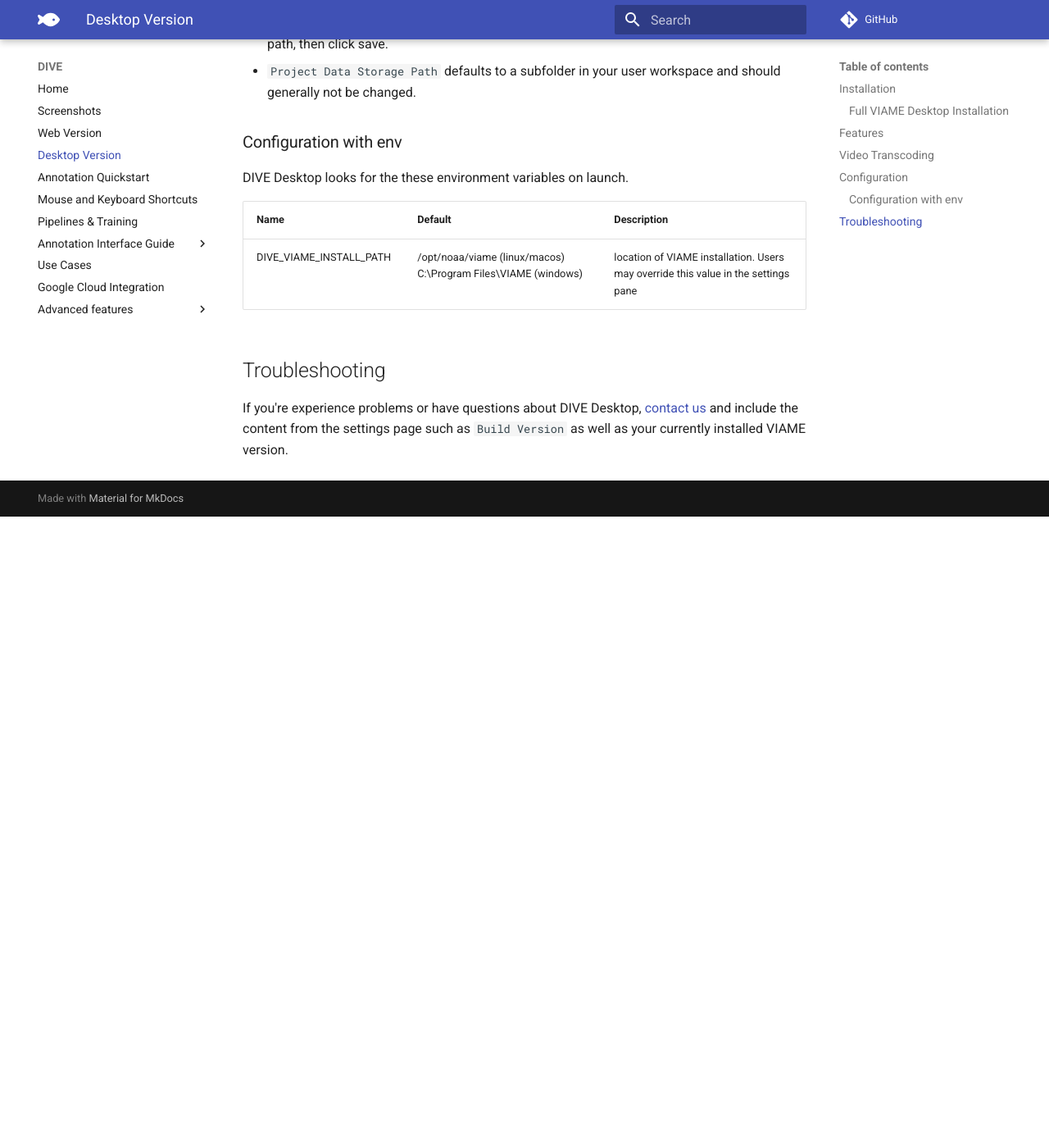
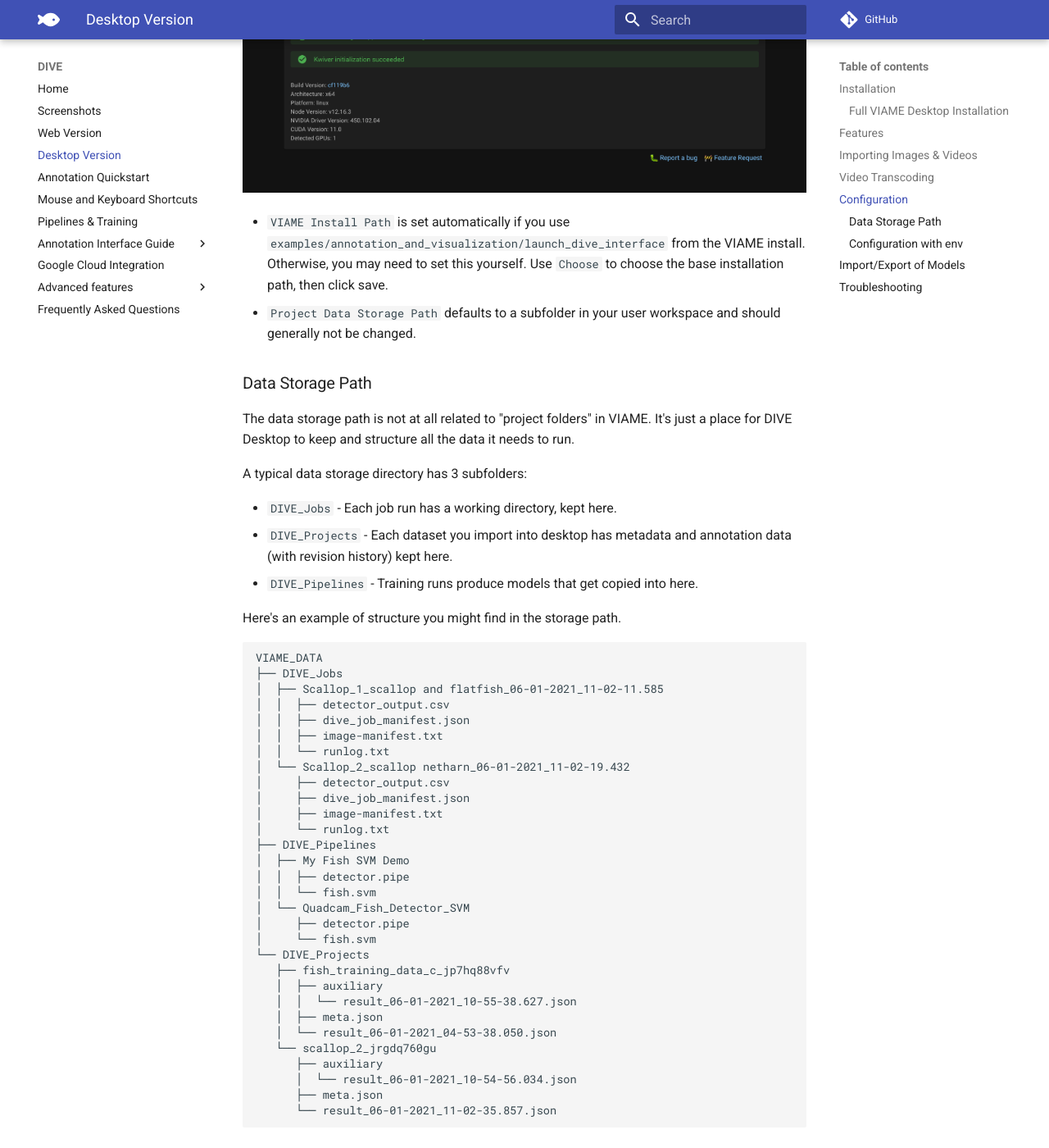
Before and after one commit to Kitware/dive, an MkDocs documentation site: the page built from docs/Dive-Desktop.md, in a window 1280 px wide and 1400 px high, scrolled down 2501 px. Shown: the whole window at 82% size. Built offline with MkDocs 1.6.1 and Material for MkDocs 9.7.7, drawn with Linux system fonts in a browser that asks for light colours; comment, search, counter and statistics services are not loaded; before the commit the page ends 3131 px from its top, so only the background shows below that; some of the changed text lies outside the part shown.

Commit message:
Update docs

````diff
--- a/docs/Dive-Desktop.md
+++ b/docs/Dive-Desktop.md
@@ -31,6 +29,15 @@ Full Windows and Linux support.  Annotation support for MacOS.
 * Annotate video and images on your computer (Instead of uploading to a server)
 * Run pipelines and training on multiple datasets using locally installed VIAME
 
+![images/Banner.png](images/Banner.png)
+
+## Importing Images & Videos
+
+* For video, DIVE will ask you to point directly to a file.
+* For images, DIVE Desktop imports **entire directories**.  That means all images from a single folder will be imported as a dataset.  You can use globbing to filter the contents of an image directory during import.
+
+**Annotation Files** - In either case, either a `*.csv` or a `result*.json` annotaton file should be located in the same directory as the source media, and will be automatically discovered during import.  Annotation files are not required.r
+
 ## Video Transcoding
 
 DIVE Desktop is an [Electron](https://www.electronjs.org/) application built on web technologies.  Certain video codecs require automatic transcoding to be usable.  Video will be transcoded unless _all_ the following conditions are met.
@@ -47,6 +54,51 @@ DIVE Desktop requires a local installation of the VIAME toolkit to run pipelines
 * `VIAME Install Path` is set automatically if you use `examples/annotation_and_visualization/launch_dive_interface` from the VIAME install.  Otherwise, you may need to set this yourself.  Use `Choose` to choose the base installation path, then click save.
 * `Project Data Storage Path` defaults to a subfolder in your user workspace and should generally not be changed.
 
+### Data Storage Path
+
+The data storage path is not at all related to "project folders" in VIAME.  It's just a place for DIVE Desktop to keep and structure all the data it needs to run.
+
+A typical data storage directory has 3 subfolders:
+
+* `DIVE_Jobs` - Each job run has a working directory, kept here.
+* `DIVE_Projects` - Each dataset you import into desktop has metadata and annotation data (with revision history) kept here.
+* `DIVE_Pipelines` - Training runs produce models that get copied into here.
+
+Here's an example of structure you might find in the storage path.
+
+``` text
+VIAME_DATA
+├── DIVE_Jobs
+│  ├── Scallop_1_scallop and flatfish_06-01-2021_11-02-11.585
+│  │  ├── detector_output.csv
+│  │  ├── dive_job_manifest.json
+│  │  ├── image-manifest.txt
+│  │  └── runlog.txt
+│  └── Scallop_2_scallop netharn_06-01-2021_11-02-19.432
+│     ├── detector_output.csv
+│     ├── dive_job_manifest.json
+│     ├── image-manifest.txt
+│     └── runlog.txt
+├── DIVE_Pipelines
+│  ├── My Fish SVM Demo
+│  │  ├── detector.pipe
+│  │  └── fish.svm
+│  └── Quadcam_Fish_Detector_SVM
+│     ├── detector.pipe
+│     └── fish.svm
+└── DIVE_Projects
+   ├── fish_training_data_c_jp7hq88vfv
+   │  ├── auxiliary
+   │  │  └── result_06-01-2021_10-55-38.627.json
+   │  ├── meta.json
+   │  └── result_06-01-2021_04-53-38.050.json
+   └── scallop_2_jrgdq760gu
+      ├── auxiliary
+      │  └── result_06-01-2021_10-54-56.034.json
+      ├── meta.json
+      └── result_06-01-2021_11-02-35.857.json
+```
+
 ### Configuration with env
 
 DIVE Desktop looks for the these environment variables on launch.
@@ -55,6 +107,29 @@ DIVE Desktop looks for the these environment variables on launch.
 | ---- | ------- | ----------- |
 | DIVE_VIAME_INSTALL_PATH | /opt/noaa/viame (linux/macos) C:\Program Files\VIAME (windows) | location of VIAME installation.  Users may override this value in the settings pane |
 
+## Import/Export of Models
+
+Trained models are kept in `${Project Data Storage Path}/DIVE_Pipelines` as described above.  Each model file consists of exactly 1 pipe file and some number of other model files.
+
+* The pipe file can be one of `detector.pipe`, `tracker.pipe`, or `generate.pipe`.
+* Other files can be `.zip`, `.svm`, `.lbl`, or `.cfg`.
+
+You can use exteranally trained models in DIVE by creating a folder containing these files.
+
 ## Troubleshooting
 
+> I imported some data, but I don't see my annotations
+
+See [Importing images and video above](#importing-images-videos).
+
+> ffmpeg not installed, please download and install VIAME Toolkit from the main page
+
+DIVE Desktop relies on an installtion of `ffmpeg` for transcoding videos and some images.  This tool comes with the VIAME installtion.  Verify your VIAME Install Base Path is correct.
+
+> Some VIAME canned pipelines are missing?
+
+If you don't see some pipelines you expect, you may not have installed the addons (also called Optional Patches) yet.  Download and install these based on the [VIAME installation docs](https://github.com/viame/VIAME#installations).
+
+> Other issues
+
 If you're experience problems or have questions about DIVE Desktop, [contact us](index.md#get-help) and include the content from the settings page such as `Build Version` as well as your currently installed VIAME version.
--- a/mkdocs.yml
+++ b/mkdocs.yml
@@ -36,12 +36,12 @@ nav:
     - Track List: UI-Track-List.md
     - Interpolation: UI-Interpolation.md
     - Attributes: Attributes.md
-  - Use Cases: Use-Cases.md
   - Google Cloud Integration: Google-Cloud.md
   - Advanced features:
     - Custom Pipeline Upload: Pipeline-Upload.md
     - Command Line Tools: Command-Line-Tools.md
     - Server Operator Guide: Server-Operator.md
+  - Frequently Asked Questions: FAQ.md
 
 google_analytics:
   - UA-6042509-43
````
Also changed, not shown: other parts of docs/Dive-Desktop.md (+0 -2 lines), docs/FAQ.md (added, +42 -0 lines), docs/Use-Cases.md (deleted, +0 -50 lines).
